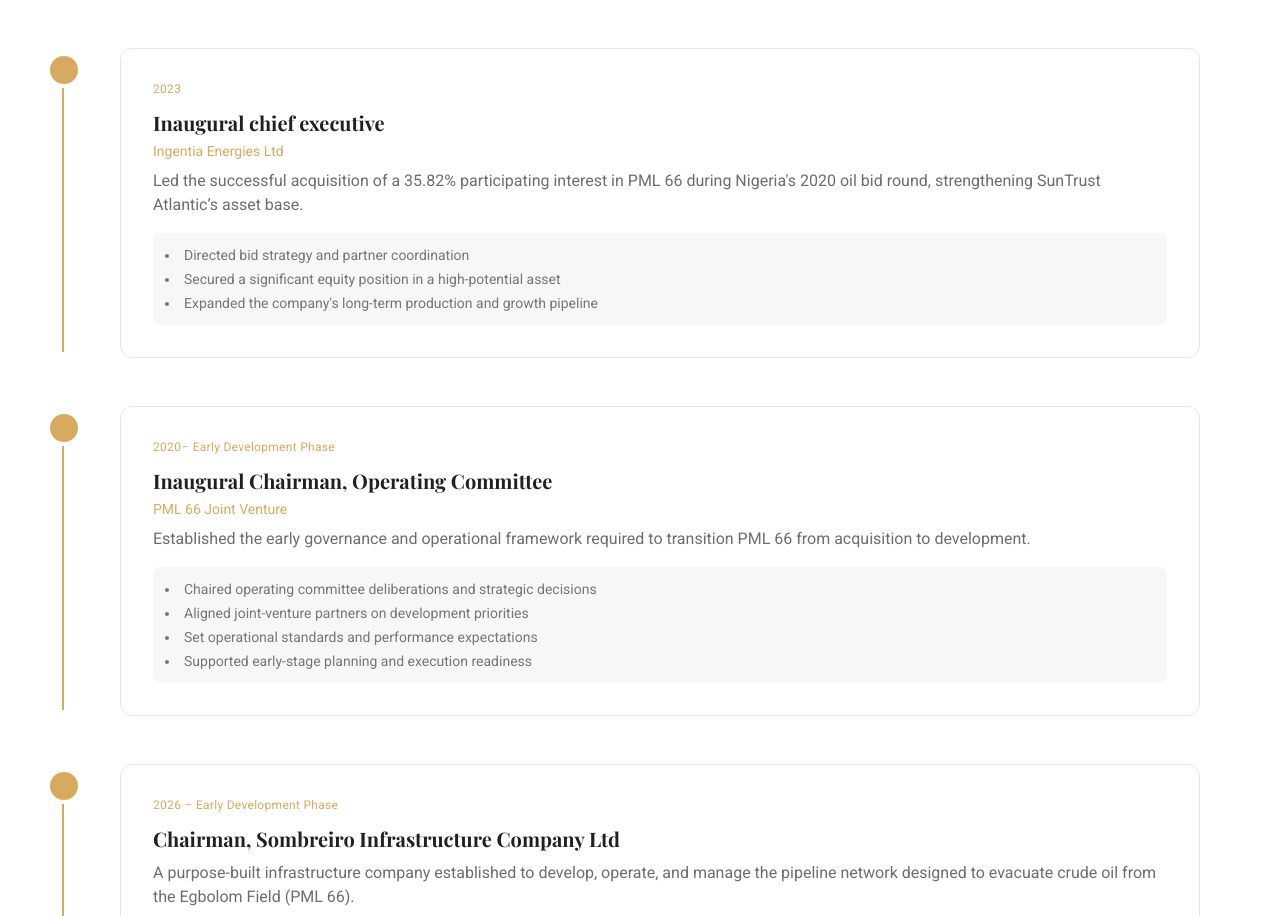
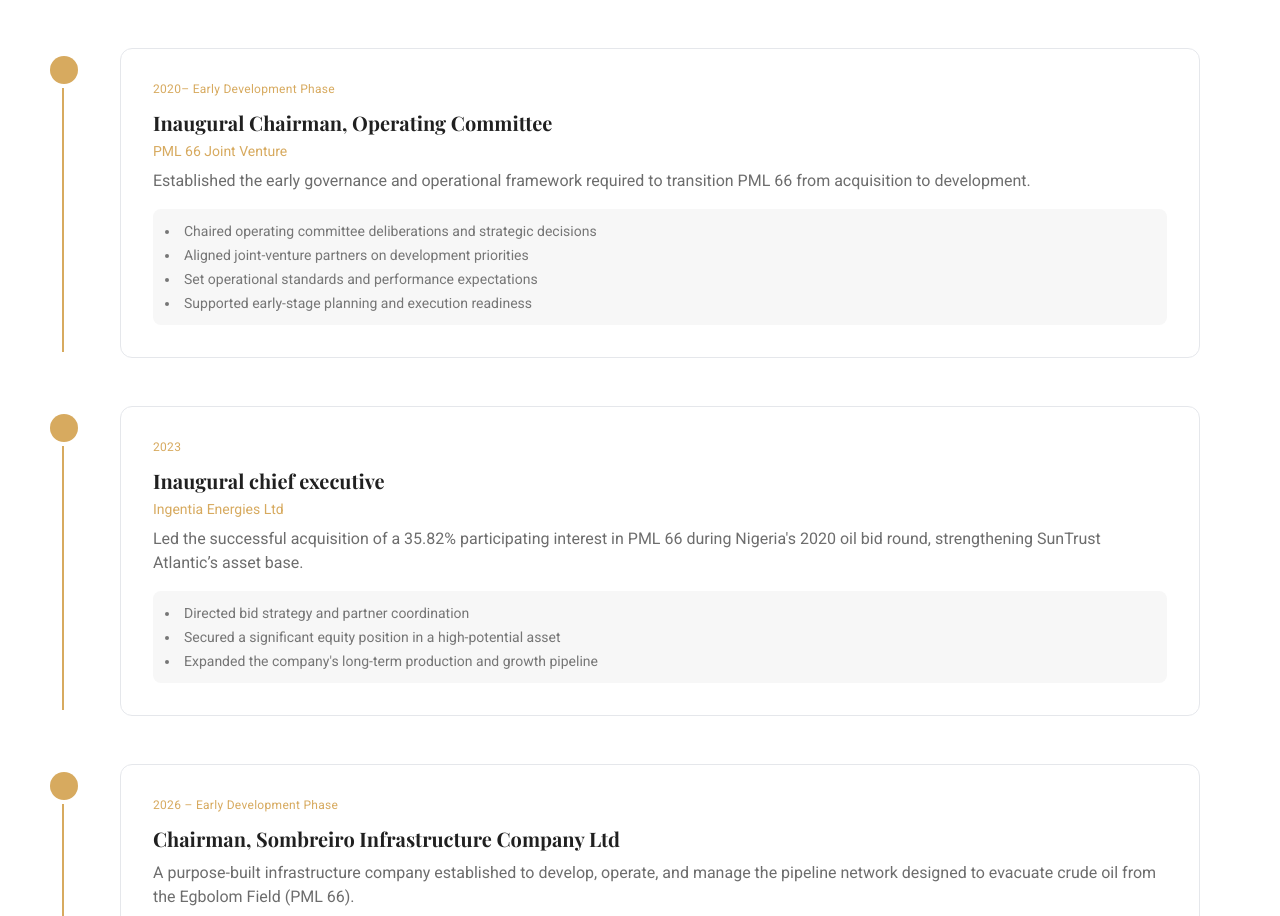
Before and after one commit to apreezofficial/Dr-Ugo-website, a Next.js app: page / in a window 1280 px wide. Shown: the part 3934-4850 px from the top of the page. Built offline with nearby package versions, Linux system fonts and the light colour scheme; a web font is replaced by a local one.

Commit message:
Restore 2023 chief executive role details
Reintroduced the 2023 role of Inaugural chief executive at Ingentia Energies Ltd with relevant details.

```diff
--- a/app/components/LeadershipCareer.tsx
+++ b/app/components/LeadershipCareer.tsx
@@ -34,18 +34,6 @@
       ],
     },
     {
-      period: "2023",
-      role: "Inaugural chief executive",
-      organization: "Ingentia Energies Ltd",
-      description:
-        "Led the successful acquisition of a 35.82% participating interest in PML 66 during Nigeria's 2020 oil bid round, strengthening SunTrust Atlantic’s asset base.",
-      points: [
-        "Directed bid strategy and partner coordination",
-        "Secured a significant equity position in a high-potential asset",
-        "Expanded the company's long-term production and growth pipeline",
-      ],
-    },
-    {
       period: "2020– Early Development Phase",
       role: "Inaugural Chairman, Operating Committee",
       organization: "PML 66 Joint Venture",
@@ -56,6 +44,18 @@
         "Aligned joint-venture partners on development priorities",
         "Set operational standards and performance expectations",
         "Supported early-stage planning and execution readiness",
+      ],
+    },
+    {
+      period: "2023",
+      role: "Inaugural chief executive",
+      organization: "Ingentia Energies Ltd",
+      description:
+        "Led the successful acquisition of a 35.82% participating interest in PML 66 during Nigeria's 2020 oil bid round, strengthening SunTrust Atlantic’s asset base.",
+      points: [
+        "Directed bid strategy and partner coordination",
+        "Secured a significant equity position in a high-potential asset",
+        "Expanded the company's long-term production and growth pipeline",
       ],
     },
     {
```
